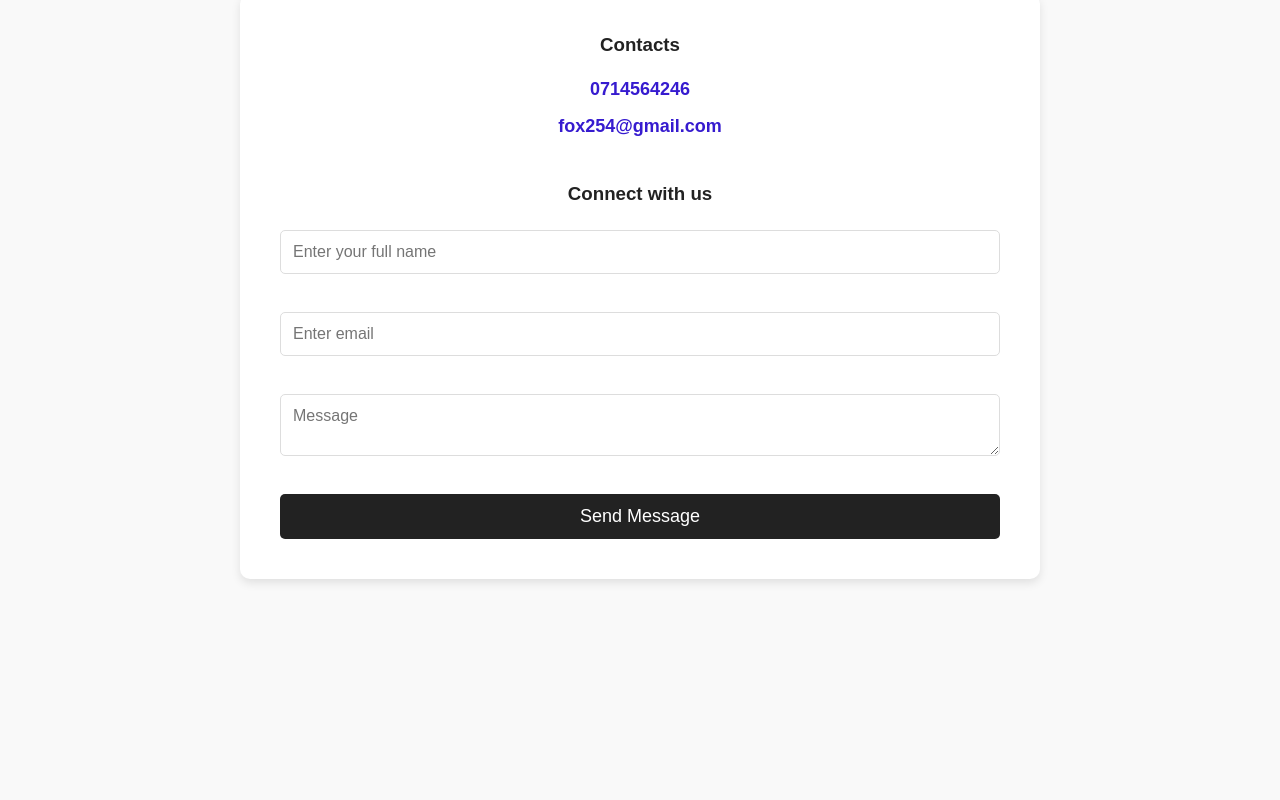
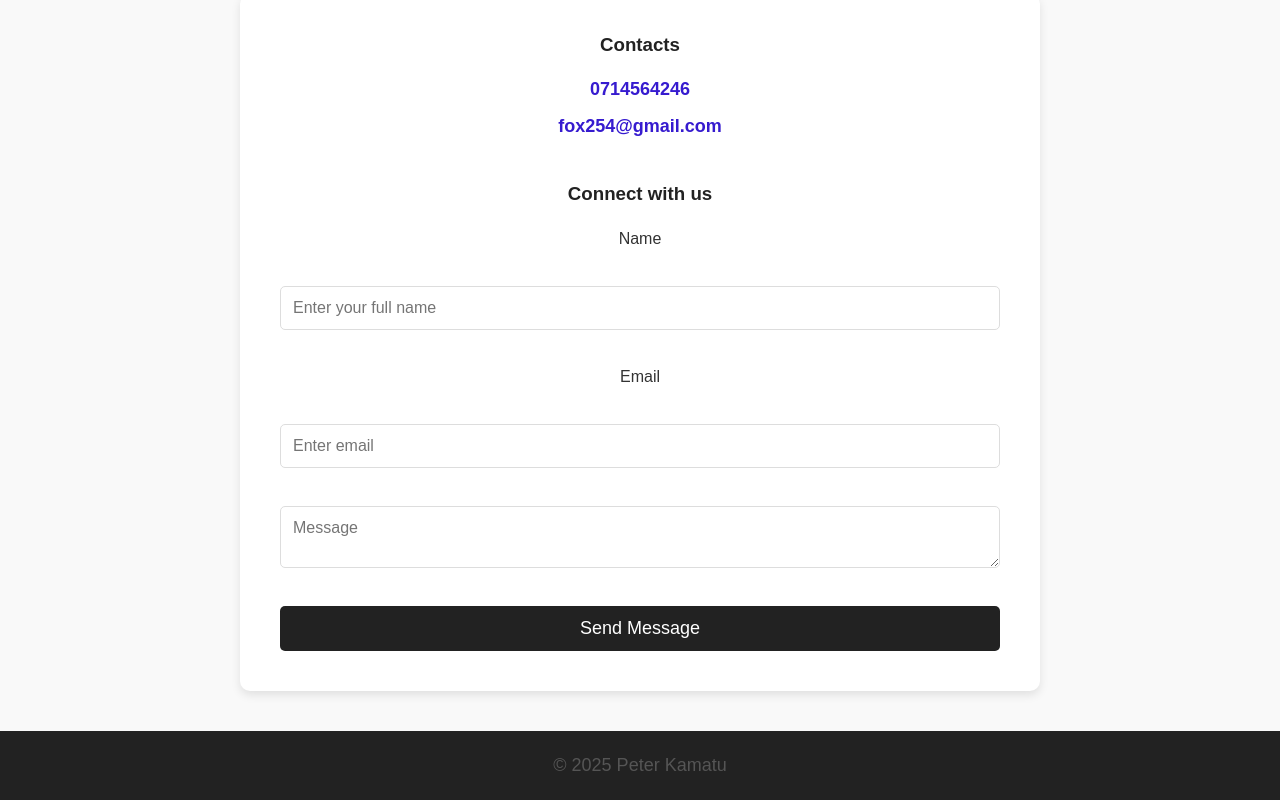
Before and after one commit to AidenPete/Portfolio, a plain HTML site: page index.html in a window 1280 px wide. Shown: the part 920-1720 px from the top of the page. Before the commit the page ends 1539 px from the top, so only its background shows below. Drawn offline with Linux system fonts and the light colour scheme.

Commit message:
added footer

```diff
--- a/index.html
+++ b/index.html
@@ -52,11 +52,16 @@
 
         <div class="message-box">
             <h3>Connect with us</h3>
+            <label for="name">Name</label><br>
             <input type="text" placeholder="Enter your full name"><br>
+            <label for="email">Email</label><br>
             <input type="email" placeholder="Enter email"><br>
             <textarea placeholder="Message"></textarea><br>
             <button>Send Message</button>
         </div>
     </section>
+    <footer>
+        <p>&copy; 2025 Peter Kamatu</p>
+    </footer>
 </body>
 </html>
```
